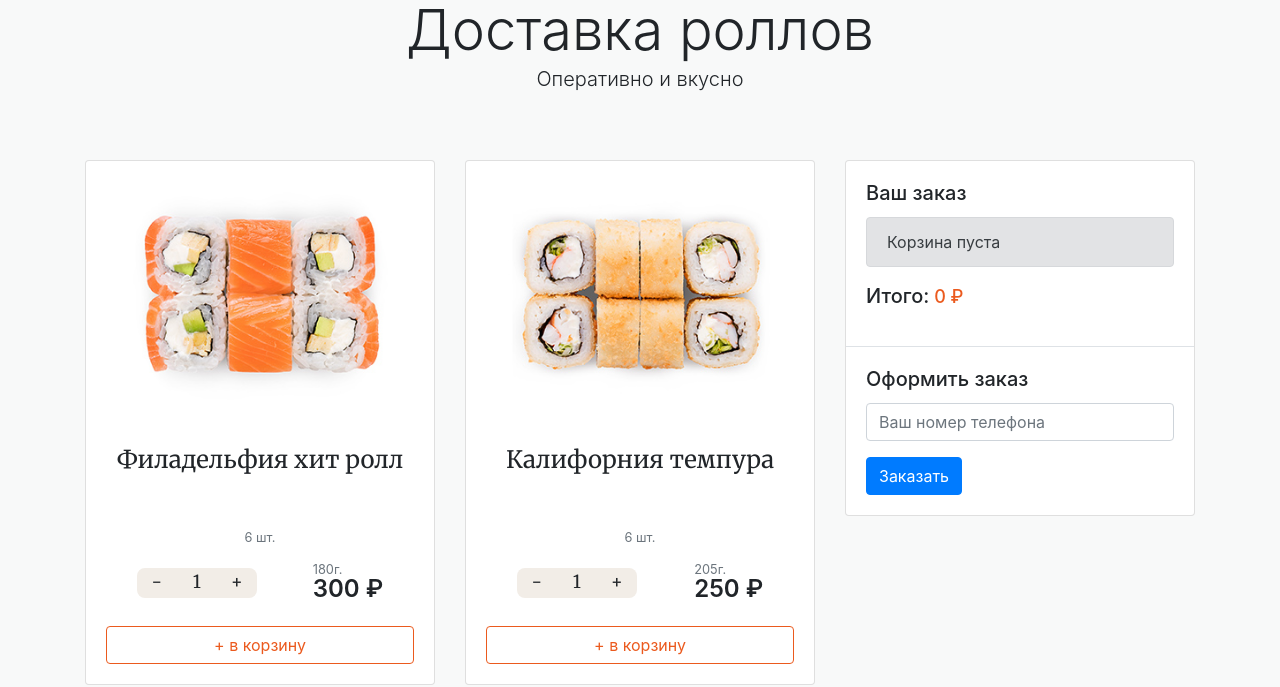
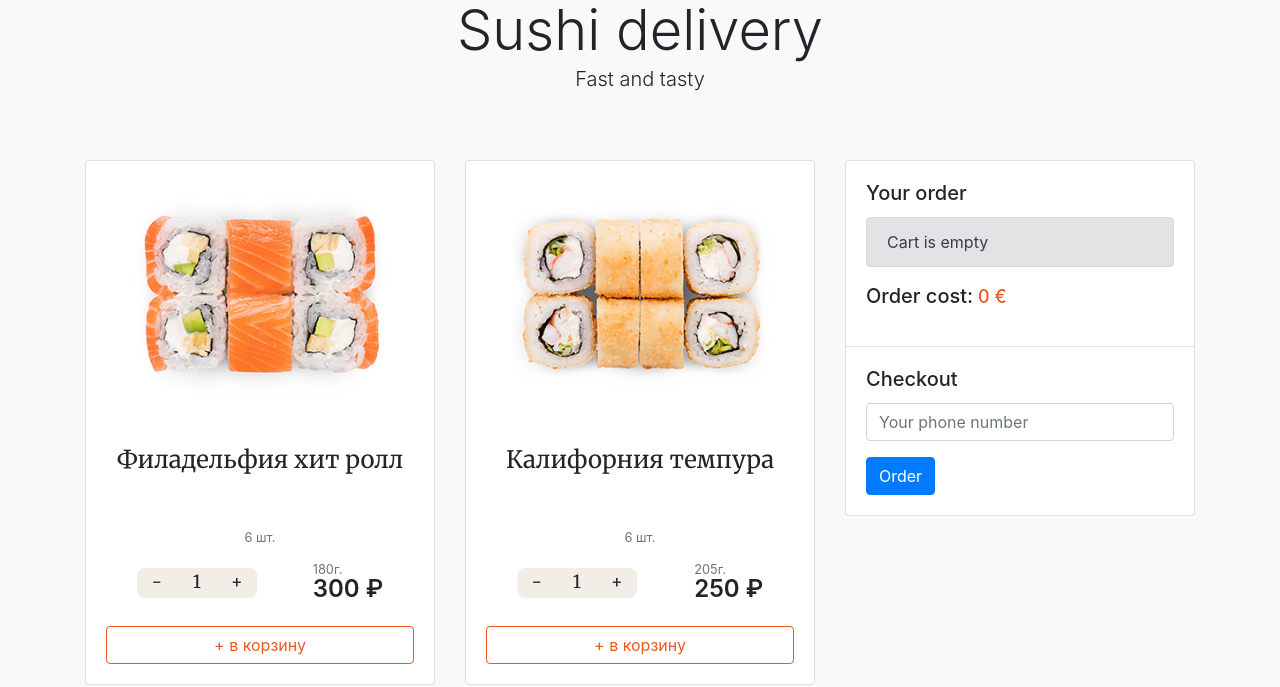
Before and after one commit to Aliaksei42/Sushi-JS-Market, a plain HTML site: page index.html in a window 1280 px wide. Shown: the part 145-832 px from the top of the page. Drawn offline with Linux system fonts and the light colour scheme.

Commit message:
Update index.html

```diff
--- a/index.html
+++ b/index.html
@@ -4,7 +4,7 @@
 <head>
 	<meta charset="UTF-8">
 	<meta name="viewport" content="width=device-width, initial-scale=1.0, shrink-to-fit=no">
-	<title>Магазин роллов</title>
+	<title>Sushi shop</title>
 	<link rel="stylesheet" href="libs/bootstrap/css/bootstrap.min.css">
 	<link rel="stylesheet" href="css/main.css">
 	<link href="https://fonts.googleapis.com/css?family=Merriweather:300,400,400i,700&amp;subset=cyrillic-ext" rel="stylesheet">
@@ -15,31 +15,31 @@
 
 	<header class="header">
 		<div class="container text-center">
-			<img src="img/logo/logo.svg" width="92" alt="Суши и пицца">
-			<div class="display-4">Доставка роллов</div>
-			<p class="lead">Оперативно и вкусно</p>
+			<img src="img/logo/logo.svg" width="92" alt="Sushi and pizza">
+			<div class="display-4">Sushi delivery</div>
+			<p class="lead">Fast and tasty</p>
 		</div>
 	</header>
 
 	<div class="container mb-5">
 		<div class="row">
 
-			<!-- Товары -->
+			<!-- Goods -->
 			<div class="col-md-8">
 				<div class="row" id="products-container">
 
 				</div>
 			</div>
 
-			<!-- Корзина -->
+			<!-- Cart -->
 			<div class="col-md-4">
 
-				<!-- Корзина -->
+				<!-- Cart -->
 				<div class="card mb-4">
 					<div class="card-body">
-						<h5 class="card-title">Ваш заказ</h4>
+						<h5 class="card-title">Your order</h4>
 						<div data-cart-empty class="alert alert-secondary" role="alert">
-							Корзина пуста
+							Cart is empty
 						</div>
 						<!-- cart-wrapper -->
 						<div class="cart-wrapper">
@@ -47,44 +47,44 @@
 						</div>
 						<!-- // cart-wrapper -->
 
-						<!-- Стоимость заказа -->
+						<!-- Order cost -->
 						<div class="cart-total">
 							<p data-cart-delivery class="none">
-								<span class="h5">Доставка:</span>
-								<span class="delivery-cost">250 ₽</span><br>
-								<span class="small">Бесплатно при заказе от 600 ₽</span>
+								<span class="h5">Delivery:</span>
+								<span class="delivery-cost">7 €</span><br>
+								<span class="small">Free for orders over 20 €</span>
 							</p>
 							<p>
-								<span class="h5">Итого:</span>
+								<span class="h5">Order cost:</span>
 								<span class="total-price">0</span>
-								<span class="rouble">₽</span>
+								<span class="rouble">€</span>
 							</p>
 						</div>
-						<!-- // Стоимость заказа -->
+						<!-- // Order cost -->
 
 					</div>
 
-					<!-- Оформить заказ -->
+					<!-- Checkout -->
 					<div id="order-form" class="card-body border-top">
-						<h5 class="card-title">Оформить заказ</h4>
+						<h5 class="card-title">Checkout</h5>
 						<form>
 							<div class="form-group">
-								<input type="text" class="form-control" placeholder="Ваш номер телефона">
+								<input type="text" class="form-control" placeholder="Your phone number">
 							</div>
-							<button type="submit" class="btn btn-primary">Заказать</button>
+							<button type="submit" class="btn btn-primary">Order</button>
 						</form>
 					</div>
-					<!-- // Оформить заказ -->
+					<!-- // Checkout -->
 
 				</div>
-				<!-- // Корзина -->
+				<!-- // Cart -->
 
 
 			</div>
 		</div>
 	</div>
 
-	<!-- Подключаем скрипты -->
+	<!-- We connect scripts -->
 	<script src="./js/renderProducts.js"></script>
 	<script src="./js/calcCartPrice.js"></script>
 	<script src="./js/toggleCartStatus.js"></script>
```
